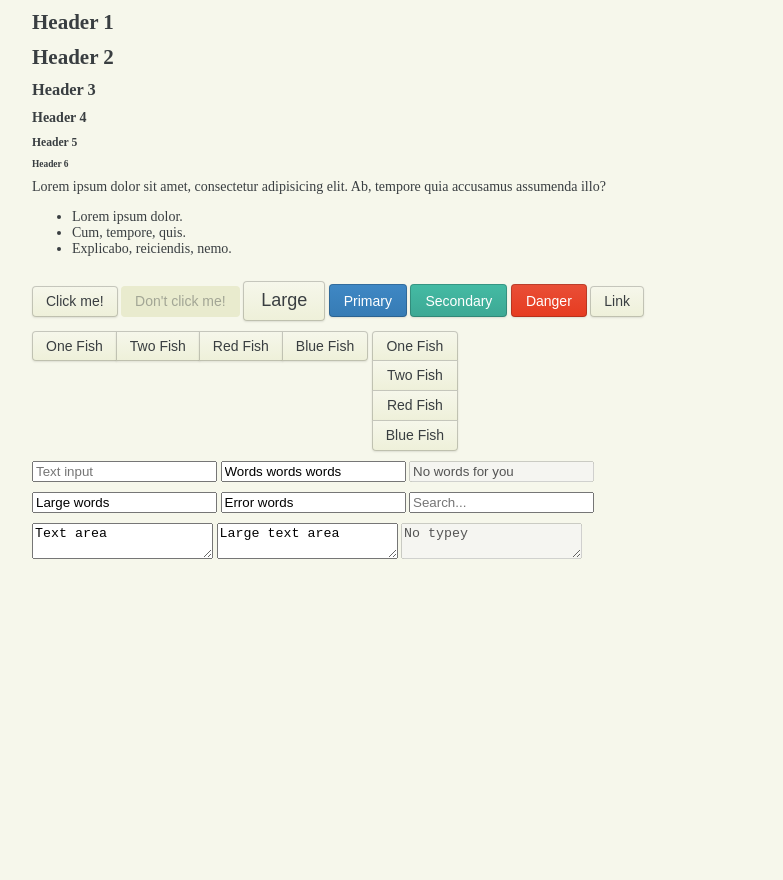
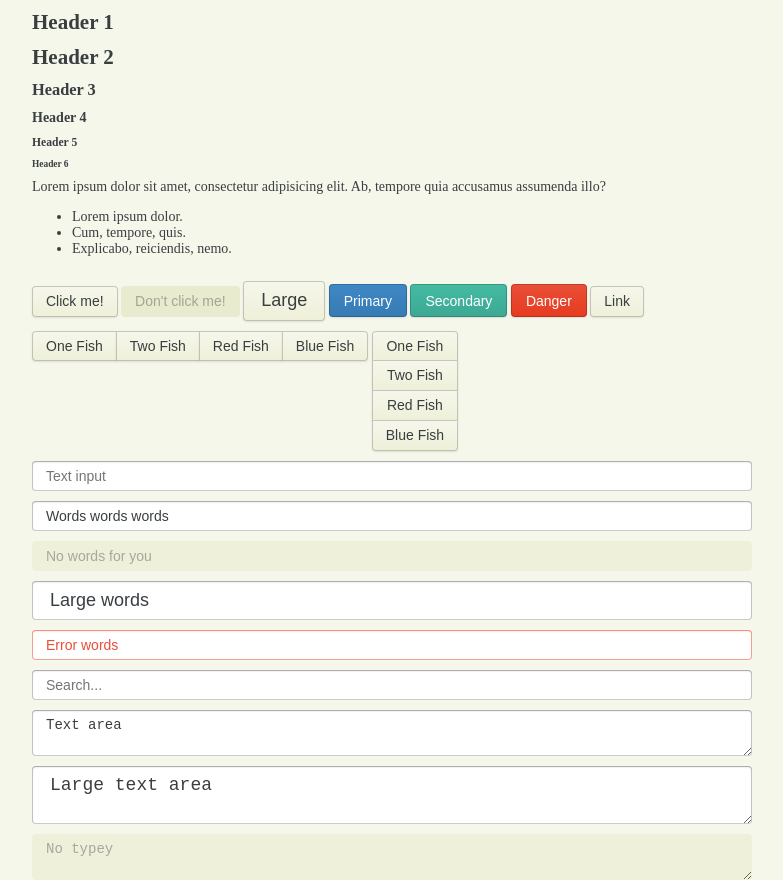
Before and after one commit to giladgray/barebones, a website: page src/index.jade in a window 1280 px wide. Shown: the whole page, without its empty margins (248-1031 px from the left). Before the commit the page ends 800 px from the top, so only its background shows below. Drawn offline with nearby package versions, Linux system fonts and the light colour scheme; files that its build step writes are made by us from their sources.

Commit message:
text inputs
add support for changing color in box-shadow functions

```diff
--- /dev/null
+++ b/src/_input.scss
@@ -0,0 +1,28 @@
+@import "variables";
+
+input[type="text"],
+input[type="search"],
+textarea {
+  display: block;
+  box-shadow: inset border-shadow(0.2), inset drop-shadow(0.2);
+  border: none;
+  border-radius: $border-radius;
+  width: 100%;
+  padding: 0.5em 1em;
+  color: $text-color;
+  font-size: 1em;
+
+  &:disabled,
+  &.disabled {
+    cursor: not-allowed;
+    color: rgba($text-color, 0.4);
+    background: darken($body-color, 5%);
+    box-shadow: none;
+  }
+
+  &.large { font-size: $large-font-size; }
+  &.error {
+    box-shadow: inset border-shadow(0.5, $danger-color), inset drop-shadow(0.3, $danger-color);
+    color: $danger-color;
+  }
+}
--- a/src/_variables.scss
+++ b/src/_variables.scss
@@ -21,10 +21,10 @@ $primary-color: $ocean;
 $secondary-color: $seafoam;
 $danger-color: $hotassred;
 
-@function border-shadow($alpha) {
-  @return 0 0 0 1px rgba($black, $alpha);
+@function border-shadow($alpha, $color: $black) {
+  @return 0 0 0 1px rgba($color, $alpha);
 }
 
-@function drop-shadow($alpha) {
-  @return 0 1px 2px rgba($black, $alpha);
+@function drop-shadow($alpha, $color: $black) {
+  @return 0 1px 2px rgba($color, $alpha);
 }
--- a/src/barebones.scss
+++ b/src/barebones.scss
@@ -14,6 +14,7 @@ $headers: (
 }
 
 @import "button";
+@import "input";
 
 body {
   margin: 0;
```
